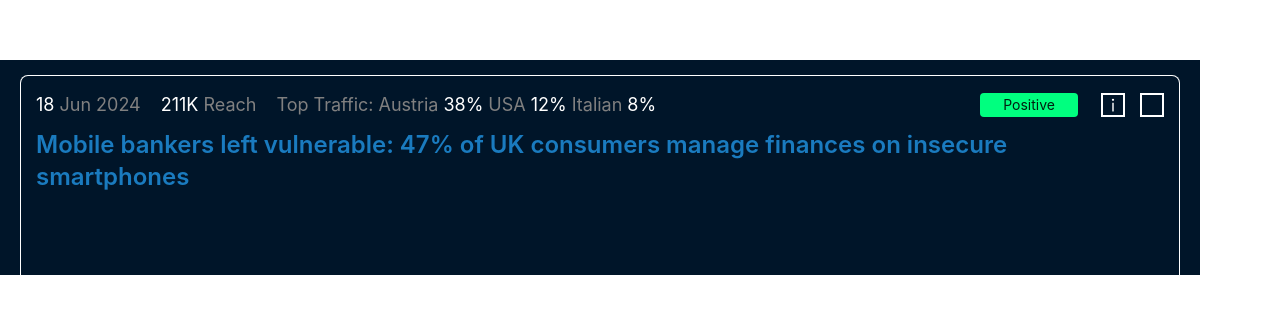
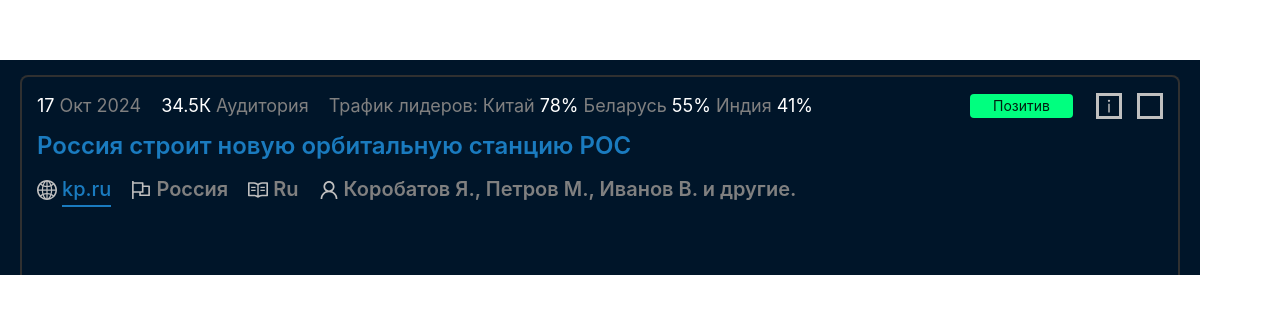
Before and after one commit to Vassillyy/news, a React (Vite) app: page / in a window 1280 px wide. Shown: the part 233-546 px from the top of the page. Built offline with nearby package versions, Linux system fonts and the light colour scheme.

Commit message:
доработан компонент header

```diff
--- a/src/App.tsx
+++ b/src/App.tsx
@@ -1,13 +1,17 @@
+import {useState} from 'react'
 import {Layout} from 'antd'
 import Header from '@/components/header/Header'
+import {dataArticle} from '@/data/dataArticle'
 import './styles.scss'
 
 const {Content, Footer} = Layout
 
 function App() {
+  const [article, setArticle] = useState(dataArticle)
+
   return (
     <Layout className="app">
-      <Header />
+      <Header article={article} />
       {/*<Content*/}
       {/*  style={{*/}
       {/*    color: 'white',*/}
--- a/src/components/header/FeedbackSelector.tsx
+++ /dev/null
@@ -1,45 +0,0 @@
-import {Flex, Typography, Tag} from 'antd'
-import {InfoOutlined} from '@ant-design/icons'
-import {useState} from 'react'
-import styles from './styles.module.scss'
-
-const {Text} = Typography
-
-const FeedbackSelector = () => {
-  const [isPositive, setStatus] = useState<boolean>(true)
-
-  const changeStatus = (tag: boolean) => {
-    if (isPositive === tag) return
-    setStatus(tag)
-  }
-
-  return (
-    <Flex gap="15px" align="center">
-      <Tag color="springgreen">
-        <Text className={styles.feedbackSelector__bage}>
-          {isPositive ? 'Positive' : 'Negative'}
-        </Text>
-      </Tag>
-      <Tag
-        className={styles.feedbackSelector__checkbox}
-        icon={
-          isPositive ? (
-            <InfoOutlined className={styles.feedbackSelector__icon} />
-          ) : null
-        }
-        onClick={changeStatus.bind(this, true)}
-      ></Tag>
-      <Tag
-        className={styles.feedbackSelector__checkbox}
-        icon={
-          !isPositive ? (
-            <InfoOutlined className={styles.feedbackSelector__icon} />
-          ) : null
-        }
-        onClick={changeStatus.bind(this, false)}
-      ></Tag>
-    </Flex>
-  )
-}
-
-export default FeedbackSelector
--- a/src/components/header/Header.tsx
+++ b/src/components/header/Header.tsx
@@ -1,22 +1,26 @@
 import {Layout, Flex, Typography} from 'antd'
 import Metrics from './Metrics'
-import FeedbackSelector from './FeedbackSelector'
+import SentimentSelector from './SentimentSelector'
+import ProfileSettings from './ProfileSettings'
+import {Article} from '@/data/Article.d'
 import styles from './styles.module.scss'
 
 const {Header: AntHeader} = Layout
 const {Title} = Typography
 
-const Header = () => {
+const Header = ({article}: {article: Article}) => {
   return (
     <AntHeader className={styles.header}>
       <Flex justify="space-between">
-        <Metrics />
-        <FeedbackSelector />
+        <Metrics article={article} />
+        <SentimentSelector sentiment={article.sentiment} />
       </Flex>
+
       <Title className={styles.header__title} level={3}>
-        Mobile bankers left vulnerable: 47% of UK consumers manage finances on
-        insecure smartphones
+        {article.title}
       </Title>
+
+      <ProfileSettings article={article} />
     </AntHeader>
   )
 }
--- a/src/components/header/Metrics.tsx
+++ b/src/components/header/Metrics.tsx
@@ -1,35 +1,50 @@
 import {Typography, Flex, Space} from 'antd'
+import {Article} from '@/data/Article.d'
 import styles from './styles.module.scss'
 
 const {Text} = Typography
 
-const Metrics = () => {
+const Metrics = ({article}: {article: Article}) => {
+  /** Дата статьи, преобразованная в объект Date */
+  const date = new Date(article.date)
+  /** Сокращенное название месяца на русском языке */
+  const month: string = new Intl.DateTimeFormat('ru-RU', {
+    month: 'short'
+  }).format(date)
+  /** Название месяца с заглавной буквы и без точки */
+  const formattedMonth: string =
+    month.charAt(0).toUpperCase() + month.slice(1).replace('.', '')
+  /** Количество людей, прочитавших статью, в тысячах */
+  const numberPeople: number = article.reach / 1000
+
   return (
     <Space size={20}>
-      <Flex gap="5px">
-        <Text className={styles.metrics__item_value}>18</Text>
-        <Text className={styles.metrics__item_label}>Jun 2024</Text>
+      <Flex gap={5}>
+        <Text className={styles.metrics__item_value}>{date.getDate()}</Text>
+        <Text className={styles.metrics__item_label}>
+          {formattedMonth + ' ' + date.getFullYear()}
+        </Text>
       </Flex>
 
-      <Flex gap="5px">
-        <Text className={styles.metrics__item_value}>211K</Text>
-        <Text className={styles.metrics__item_label}>Reach</Text>
+      <Flex gap={5}>
+        <Text className={styles.metrics__item_value}>
+          {numberPeople > 1 ? numberPeople + 'К' : article.reach}
+        </Text>
+        <Text className={styles.metrics__item_label}>Аудитория</Text>
       </Flex>
 
-      <Flex gap="5px">
-        <Text className={styles.metrics__item_label}>Top Traffic:</Text>
-        <Flex gap="5px">
-          <Text className={styles.metrics__item_label}>Austria</Text>
-          <Text className={styles.metrics__item_value}>38%</Text>
-        </Flex>
-        <Flex gap="5px">
-          <Text className={styles.metrics__item_label}>USA</Text>
-          <Text className={styles.metrics__item_value}>12%</Text>
-        </Flex>
-        <Flex gap="5px">
-          <Text className={styles.metrics__item_label}>Italian</Text>
-          <Text className={styles.metrics__item_value}>8%</Text>
-        </Flex>
+      <Flex gap={5}>
+        <Text className={styles.metrics__item_label}>Трафик лидеров:</Text>
+        {article.traffic
+          .sort((a, b) => b.count - a.count)
+          .map((item, index) => (
+            <Flex key={index} gap={5}>
+              <Text className={styles.metrics__item_label}>{item.value}</Text>
+              <Text className={styles.metrics__item_value}>
+                {(item.count * 100).toFixed(0)}%
+              </Text>
+            </Flex>
+          ))}
       </Flex>
     </Space>
   )
--- /dev/null
+++ b/src/components/header/ProfileSettings.tsx
@@ -0,0 +1,53 @@
+import {Flex, Typography} from 'antd'
+import {
+  GlobalOutlined,
+  FlagOutlined,
+  ReadOutlined,
+  UserOutlined
+} from '@ant-design/icons'
+import {Article} from '@/data/Article.d'
+import styles from './styles.module.scss'
+
+const {Text, Link} = Typography
+
+const ProfileSettings = ({article}: {article: Article}) => {
+  return (
+    <Flex gap={20}>
+      <Flex gap={5}>
+        <GlobalOutlined className={styles.profileSettings__icon} />
+        <Link
+          className={styles.profileSettings__email}
+          target="_blank"
+          href={article.link}
+        >
+          {article.domain}
+        </Link>
+      </Flex>
+
+      <Flex gap={5}>
+        <FlagOutlined className={styles.profileSettings__icon} />
+        <Text className={styles.profileSettings__info} strong>
+          {article.country}
+        </Text>
+      </Flex>
+
+      <Flex gap={5}>
+        <ReadOutlined className={styles.profileSettings__icon} />
+        <Text className={styles.profileSettings__info} strong>
+          {article.lang.charAt(0).toUpperCase() + article.lang.slice(1)}
+        </Text>
+      </Flex>
+
+      <Flex gap={5}>
+        <UserOutlined className={styles.profileSettings__icon} />
+        <Text className={styles.profileSettings__info} strong>
+          {article.author.length > 2
+            ? article.author.slice(0, 3).join(', ') + ' и другие.'
+            : article.author.join(', ')}
+        </Text>
+      </Flex>
+    </Flex>
+  )
+}
+
+export default ProfileSettings
--- /dev/null
+++ b/src/components/header/SentimentSelector.tsx
@@ -0,0 +1,24 @@
+import {Flex, Typography, Tag} from 'antd'
+import {InfoOutlined} from '@ant-design/icons'
+import styles from './styles.module.scss'
+
+const {Text} = Typography
+
+const SentimentSelector = ({sentiment}: {sentiment: string}) => {
+  return (
+    <Flex gap={15} align="center">
+      <Tag color="springgreen">
+        <Text className={styles.feedbackSelector__bage}>{sentiment}</Text>
+      </Tag>
+
+      <Tag
+        className={styles.feedbackSelector__checkbox}
+        icon={<InfoOutlined className={styles.feedbackSelector__icon} />}
+      ></Tag>
+
+      <Tag className={styles.feedbackSelector__checkbox}></Tag>
+    </Flex>
+  )
+}
+
+export default SentimentSelector
--- a/src/components/header/styles.module.scss
+++ b/src/components/header/styles.module.scss
@@ -2,7 +2,7 @@
   height: 200px;
   padding: 15px;
   margin: 15px 20px 0 20px;
-  border: 1px solid white;
+  border: 2px solid #303030;
   border-bottom: none;
   border-radius: 8px 8px 0 0;
   &__title {
@@ -35,14 +35,14 @@
     display: flex;
     align-items: center;
     justify-content: center;
-    border: 2px solid white;
+    border: 3px solid Silver;
     border-radius: 0;
-    color: white;
+    color: Silver;
     cursor: pointer;
   }
   &__icon {
     font-size: 16px;
-    color: white;
+    color: Silver;
   }
   &__bage {
     padding: 2px 15px;
@@ -50,3 +50,19 @@
     border-radius: 4px;
   }
 }
+
+.profileSettings {
+  &__email {
+    font-size: 20px;
+    color: #1A7BBF !important;
+    border-bottom: 2px solid #1A7BBF !important;
+  }
+  &__icon {
+    font-size: 20px;
+    color: Silver;
+  }
+  &__info {
+    font-size: 20px;
+    color: grey;
+  }
+}
--- /dev/null
+++ b/src/data/dataArticle.ts
@@ -0,0 +1,39 @@
+import {Article} from './Article.d'
+
+export const dataArticle: Article = {
+  id: 123456789,
+  title: 'Россия строит новую орбитальную станцию РОС',
+  content:
+    'Россия объявила о выходе из проекта Международной космической станции и планах создания собственной орбитальной базы РОС. Контракт на разработку подписан с РКК "Энергия", и станция должна быть запущена в период с 2027 по 2032 год. Главный конструктор Владимир Кожевников ответил на вопросы о будущем проекта на Международном фестивале Наука 0+.',
+  link: 'https://www.kp.ru/daily/27648/4998763/',
+  domain: 'kp.ru',
+  date: '2024-10-17T02:00:00',
+  lang: 'ru',
+  reach: 34500,
+  keywords: [
+    {
+      value: 'РОС',
+      count: 2
+    }
+  ],
+  author: ['Коробатов Я.', 'Петров М.', 'Иванов В.'],
+  country: 'Россия',
+  country_code: '7',
+  sentiment: 'Позитив',
+  traffic: [
+    {
+      value: 'Беларусь',
+      count: 0.55
+    },
+    {
+      value: 'Китай',
+      count: 0.78
+    },
+    {
+      value: 'Индия',
+      count: 0.41
+    }
+  ],
+  fav: '',
+  highlights: ['']
+}
```
Also changed, not shown: src/data/Article.d.ts (added, +28 -0 lines).
